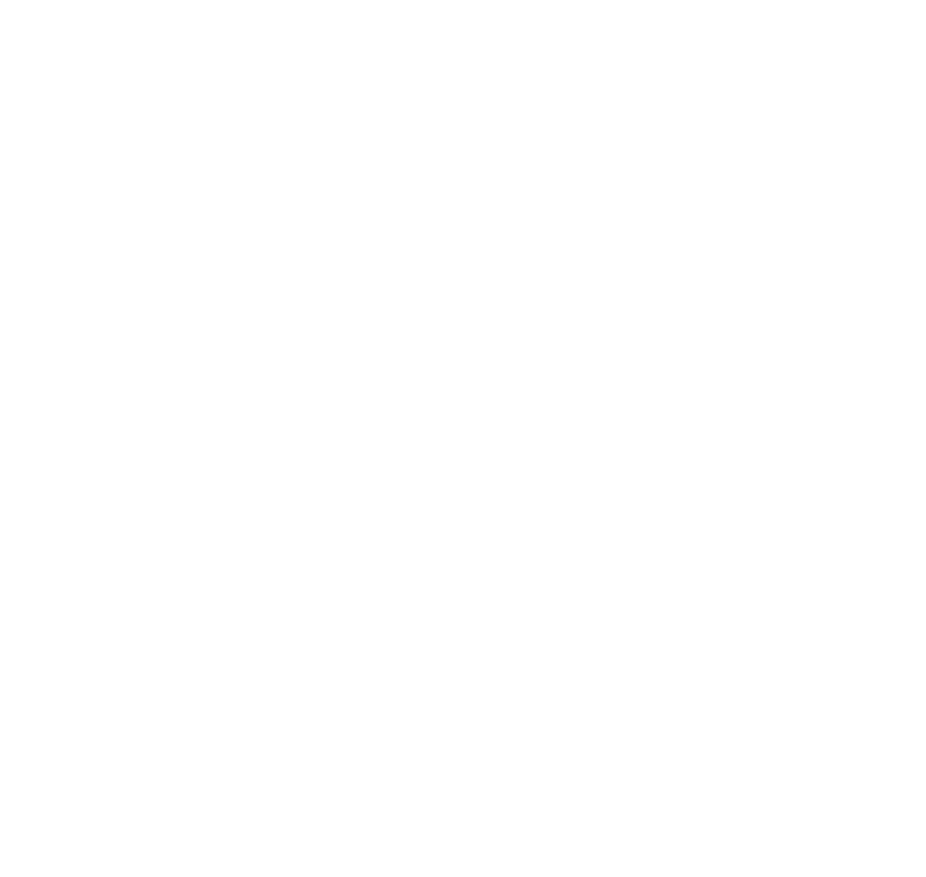
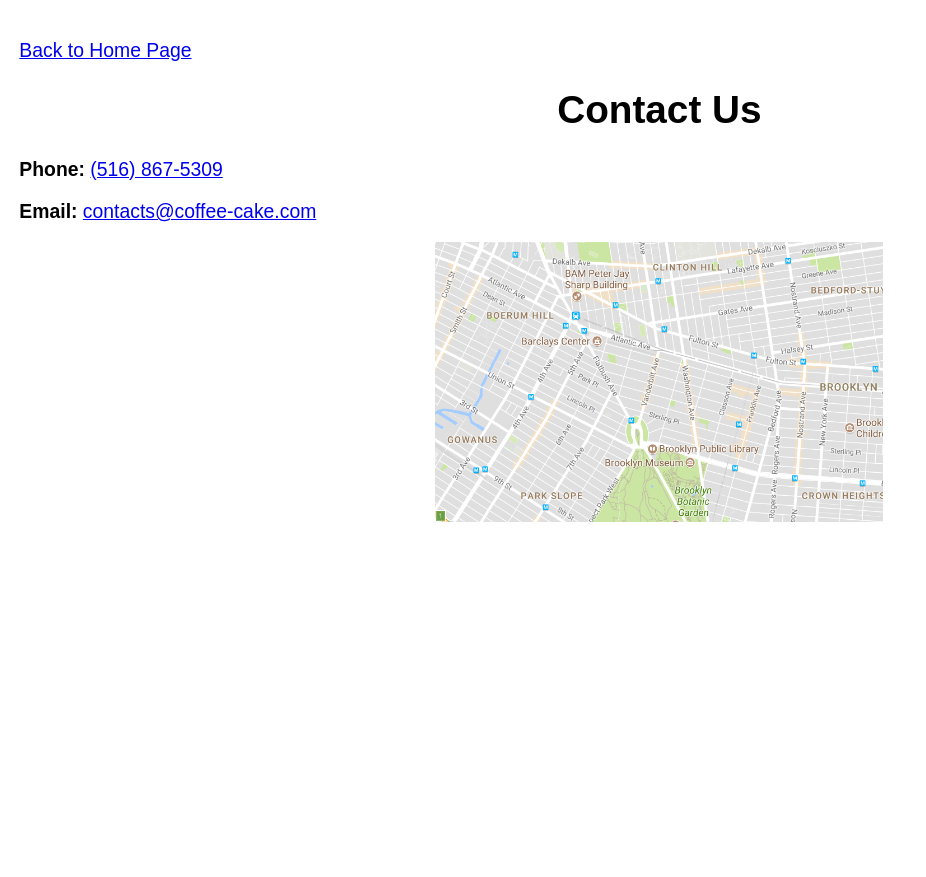
Before and after one commit to chrisdav6/coffee-and-cake, a PHP site: page /contacts.html in a window 1280 px wide. Before the commit the part shown is empty. Shown: the whole page, without its empty margins (0-926 px from the left). Before the commit the page ends 800 px from the top, so only its background shows below. Run offline with PHP 8.4, Linux system fonts and the light colour scheme.

Commit message:
Completed the Contact Page

```diff
--- a/contacts.html
+++ b/contacts.html
@@ -5,18 +5,24 @@
   <meta charset="UTF-8">
   <meta name="viewport" content="width=device-width, initial-scale=1.0">
   <meta http-equiv="X-UA-Compatible" content="ie=edge">
+  <link rel="stylesheet" href="./css/styles.css">
   <title>Coffee And Cake - Contacts</title>
 </head>
 
 <body>
-  <!--
-    Back to main page
+  <a href="./index.html">Back to Home Page</a>
 
-Contact Us
-Phone: (000) 000-0000
-Email: contacts@coffee-cake.com
+  <h1>Contact Us</h1>
 
-  -->
+  <p><strong>Phone:</strong>
+    <a href="tel:5168675309">(516) 867-5309</a>
+  </p>
+
+  <p><strong>Email:</strong>
+    <a href="mailto:contacts@coffee-cake.com?subject=Gimmie some ding dang cakes!">contacts@coffee-cake.com</a>
+  </p>
+
+  <img class="mapImage" src="./images/map.png" alt="A nice picture of a map!">
 </body>
 
 </html>
--- a/css/styles.css
+++ b/css/styles.css
@@ -2,23 +2,29 @@ html,
 body {
   width: 100%;
   min-height: 100vh;
-  padding: 0;
-  margin: 0;
+
   font-size: 1.1rem;
   font-family: Arial;
 }
 
 body {
-  margin: 2em 0;
+  margin: 2em 1em;
 }
 
-/*Homepage*/
+/* Homepage */
 h1 {
   text-align: center;
 }
 
-img {
+.cakeImage {
   width: 25%;
   display: block;
   margin: 0 auto 2em auto;
 }
+
+/* Contact */
+.mapImage {
+  width: 35%;
+  display: block;
+  margin: 0 auto 2em auto;
+}
--- a/index.html
+++ b/index.html
@@ -10,7 +10,7 @@
 </head>
 
 <body>
-  <img src="./images/cake.jpg" alt="Picture of a delicious cake!">
+  <img class="cakeImage" src="./images/cake.jpg" alt="Picture of a delicious cake!">
 
   <hr>
   <h1>Coffee &amp; Cake</h1>
@@ -58,7 +58,6 @@
   </div>
 
   <a href="./contacts.html">Contact Us</a>
-
 </body>
 
 </html>
```
